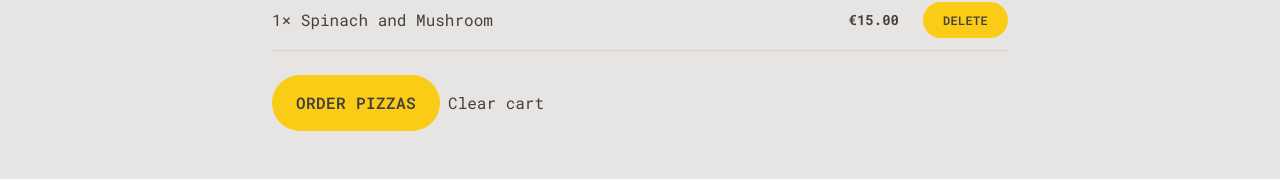
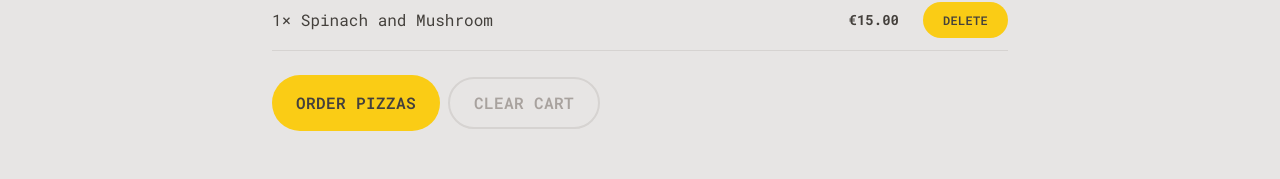
Before and after one commit to paulthadev/fast-pizzas, a React (Vite) app: page /cart in a window 1280 px wide. Shown: the part 297-476 px from the top of the page. Built offline with nearby package versions, Linux system fonts and the light colour scheme.

Commit message:
refactor: :zap: customize an extra button type

```diff
--- a/src/ui/Button.jsx
+++ b/src/ui/Button.jsx
@@ -7,6 +7,8 @@ function Button({ children, disabled, to, type }) {
   const styles = {
     primary: base + " px-4 py-3 md:px-6 md:py-4 ",
     small: base + " px-4 py-2 md:px-5 md:py-2.5 text-xs",
+    secondary:
+      "focus-bg-stone-300 focus:text-stone-800 inline-block rounded-full border-2 border-stone-300 px-4 py-2 font-semibold uppercase tracking-wide text-stone-400 transition-colors duration-300 hover:bg-stone-300 hover:text-stone-700 focus:outline-none focus:ring focus:ring-stone-800 focus:ring-offset-2 disabled:cursor-not-allowed md:px-6 md:py-3",
   };
 
   if (to)
```
